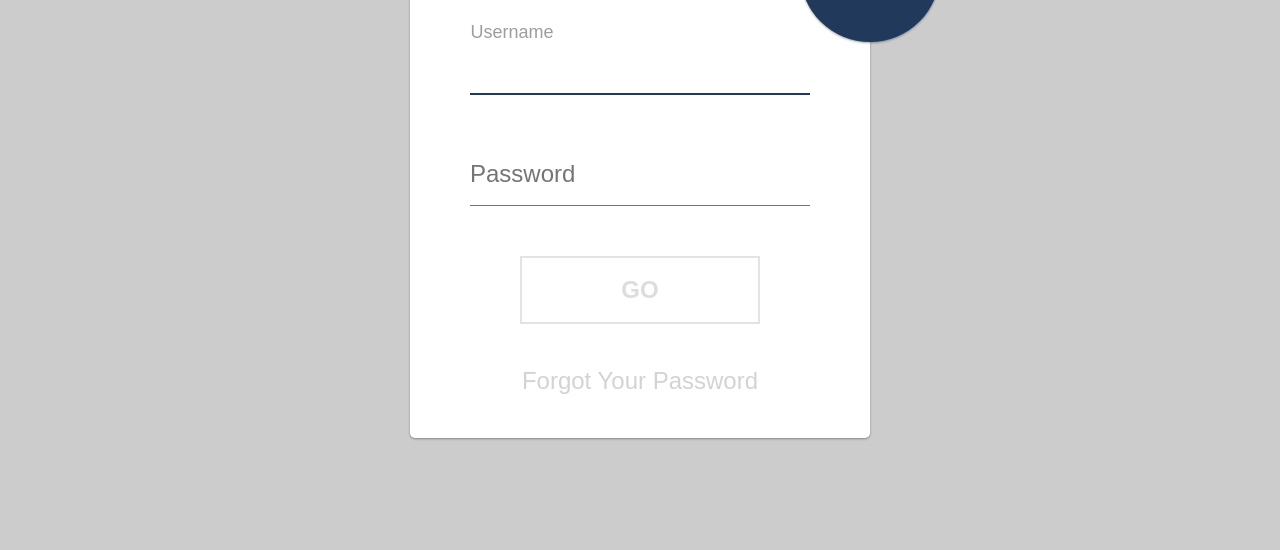
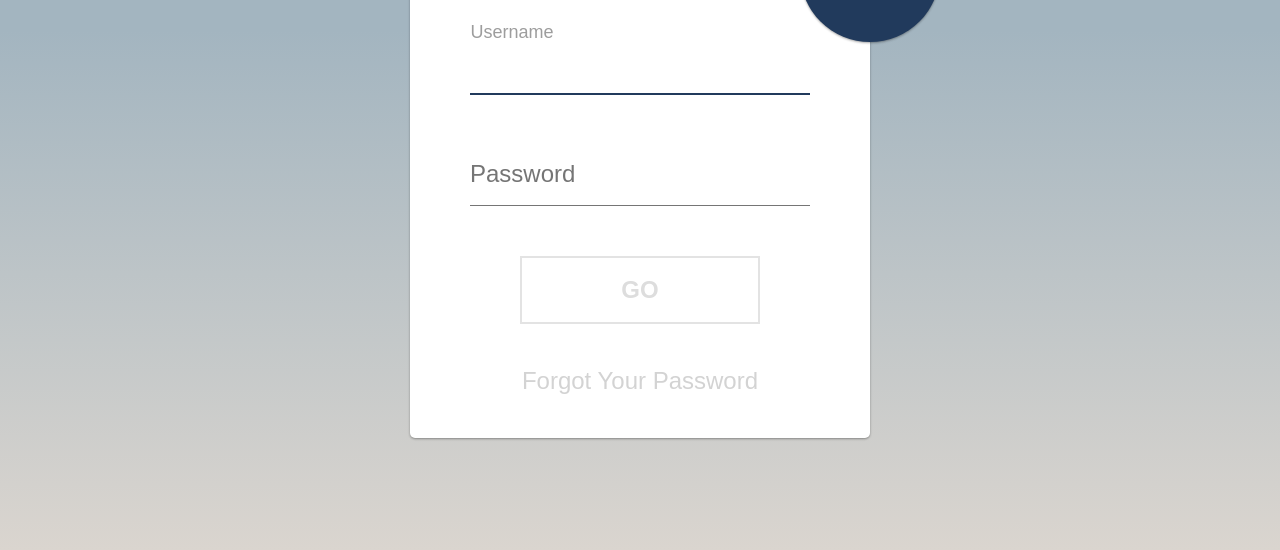
Before and after one commit to hi1004/Jbit-IT-Group2-HomePage, a plain HTML site: page signin/index.html in a window 1280 px wide. Shown: the part 250-800 px from the top of the page. Drawn offline with nearby package versions, Linux system fonts and the light colour scheme.

Commit message:
modify signin background-color

```diff
--- a/css/signin.css
+++ b/css/signin.css
@@ -4,7 +4,7 @@
   display: flex;
   justify-content: center;
   align-items: center;
-  background-color: #ccc;
+  background: linear-gradient(#a3b5c0 35%, #dad5cf);
 }
 
 .signin-container {
```
